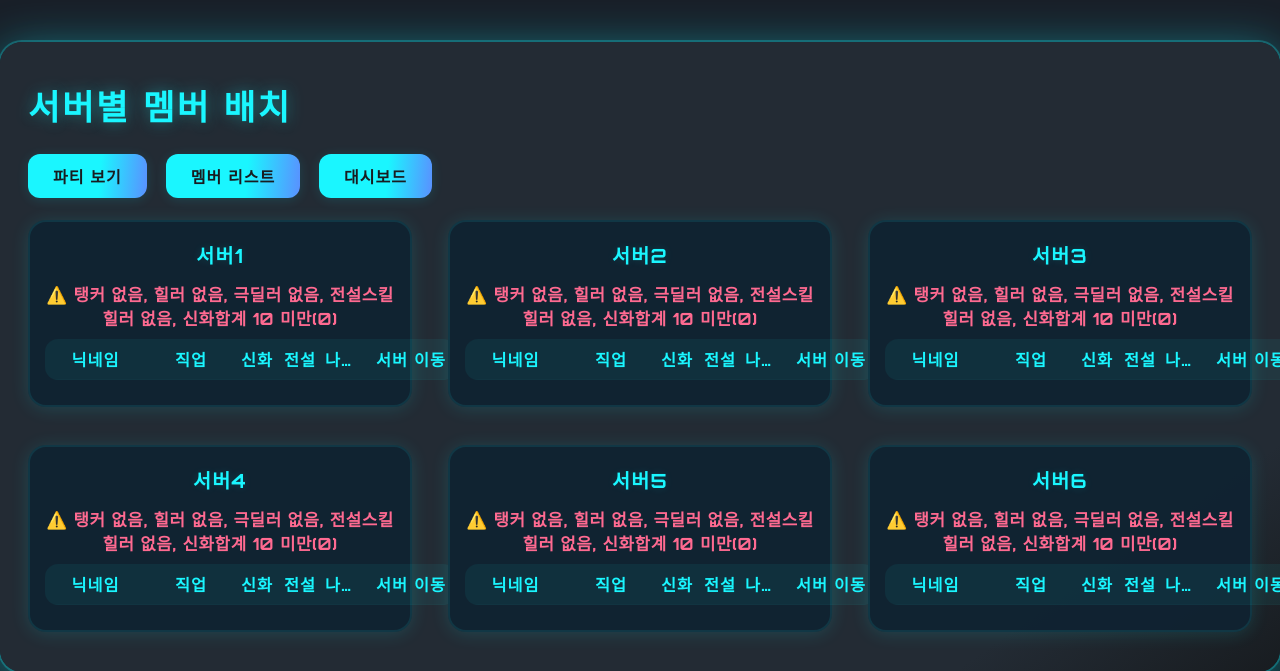
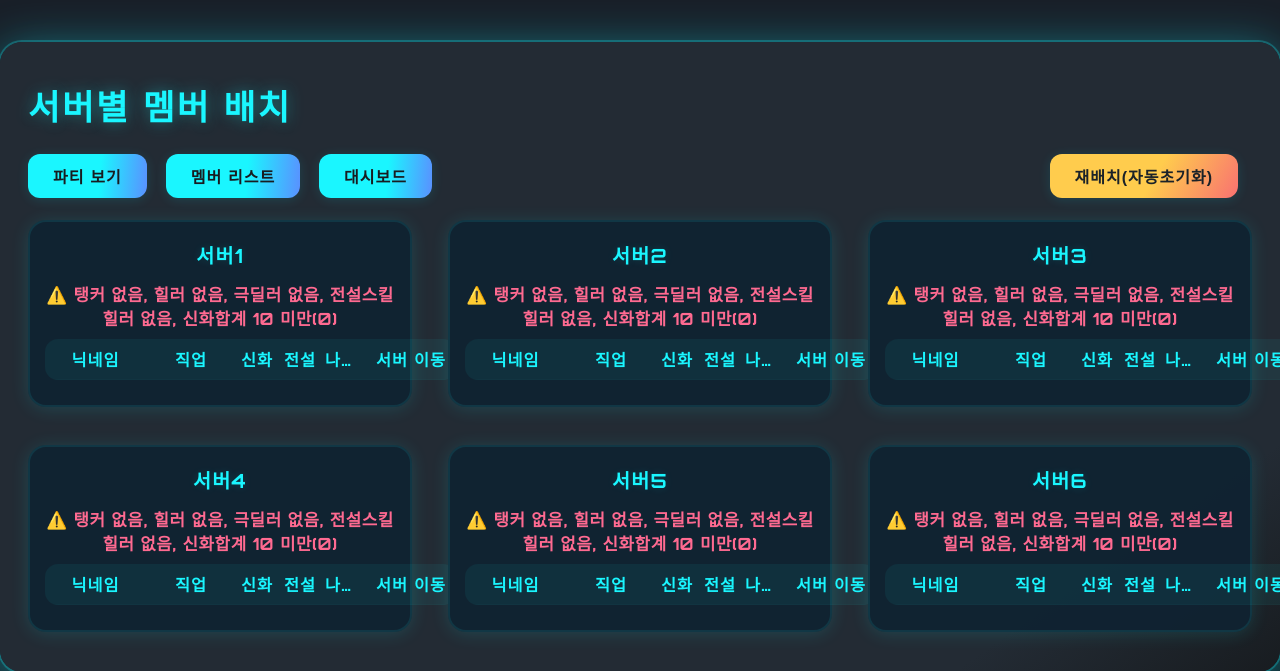
Before and after one commit to gollaman1224/ROYAL, a Flask app: page /servers in a window 1280 px wide. Shown: the top 671 px of the page. Run offline with Flask 3, Linux system fonts and the light colour scheme; the visitor is signed in with stand-in values (Sample User, id 1); lists and menus that the app fills with data are empty.

Commit message:
서버별 멤버 배치 기능, 상태 저장 json 반영

```diff
--- a/app.py
+++ b/app.py
@@ -11,6 +11,7 @@ app.secret_key = os.environ.get("SECRET_KEY", "very_secret_admin_key")
 
 DATA_FILE = "members.json"
 ATTENDANCE_FILE = "attendance.json"
+ASSIGNMENT_FILE = "current_assignment.json"  # ★추가: 서버 배치 현황 저장 파일
 MAX_PER_PARTY = 5
 SERVERS = ["서버1", "서버2", "서버3", "서버4", "서버5", "서버6"]
 ADMIN_CODE = "ROYAL777"
@@ -129,6 +130,21 @@ def strength_score(m):
         score += 0.05
     return score
 
+# -------------------- [서버 배치 상태 저장/불러오기] --------------------
+def load_server_assignment(members):
+    """ current_assignment.json에 저장된 서버 배치를 읽어 멤버에 반영 """
+    if not os.path.exists(ASSIGNMENT_FILE):
+        return
+    assignment = load_json(ASSIGNMENT_FILE, {})
+    for m in members:
+        if m["닉네임"] in assignment:
+            m["서버"] = assignment[m["닉네임"]]
+
+def save_server_assignment(members):
+    """ 현 멤버별 서버 배치만 별도 저장 (닉네임-서버명 맵) """
+    assignment = {m["닉네임"]: m["서버"] for m in members}
+    save_json(ASSIGNMENT_FILE, assignment)
+
 def assign_servers(members):
     healers = [m for m in members if m["직업"] == "디바인캐스터"]
     others = [m for m in members if m["직업"] != "디바인캐스터"]
@@ -142,6 +158,7 @@ def assign_servers(members):
     for idx, member in enumerate(remaining_members):
         member["서버"] = SERVERS[idx % len(SERVERS)]
     save_members(members)
+    save_server_assignment(members)  # ★ 재배치 시 저장!
 
 # -------------------- 멤버 관리 라우트 --------------------
 @app.route("/index")
@@ -200,10 +217,12 @@ def reset_parties():
     assign_servers(members)
     return redirect(url_for("party"))
 
+# -------------------- [서버별 멤버 배치 화면] --------------------
 @app.route("/servers")
 @login_required
 def servers():
     members = load_members()
+    load_server_assignment(members)  # ★저장된 서버 배치 반영(없으면 패스)
     server_allocation = defaultdict(list)
     for m in members:
         server_allocation[m["서버"]].append(m)
@@ -223,13 +242,22 @@ def change_server():
     nick = data.get("nick")
     new_server = data.get("new_server")
     members = load_members()
+    load_server_assignment(members)
     member = next((m for m in members if m["닉네임"] == nick), None)
     if member:
         member["서버"] = new_server
         save_members(members)
+        save_server_assignment(members)  # ★수동 변경시도 저장!
         return jsonify({"success": True})
     else:
         return jsonify({"success": False, "error": "멤버를 찾을 수 없습니다."}), 404
+
+@app.route("/reassign_servers", methods=["POST"])
+@login_required
+def reassign_servers():
+    members = load_members()
+    assign_servers(members)  # ★자동배치 & 저장
+    return jsonify({"success": True})
 
 @app.route("/add")
 @login_required
@@ -322,7 +350,6 @@ def toggle_field():
     save_members(members)
     return jsonify({"success": True})
 
-# -------------------- 달력 & 출석 & 일정 --------------------
 def get_all_dates():
     attendance = load_json(ATTENDANCE_FILE, [])
     return sorted({record["date"] for record in attendance})
@@ -359,7 +386,6 @@ def attendance_manage():
     boss_norm = normalize_boss_name(boss)
     day_attendance = [a for a in attendance if a["date"] == date]
 
-    # ------ 닉네임 검색 기능 ------
     search = request.values.get("search", "").strip()
     filtered_members = members
     if search:
@@ -371,12 +397,10 @@ def attendance_manage():
         form_boss = request.form.get("boss", "")
         form_boss_norm = normalize_boss_name(form_boss)
         form_participants = request.form.getlist("participants")
-        # 삭제
         if action == "delete" and form_boss:
             attendance = [a for a in attendance if not (a["date"] == date and a["time"] == form_time and normalize_boss_name(a["boss"]) == form_boss_norm)]
             save_json(ATTENDANCE_FILE, attendance)
             return redirect(url_for("calendar", date=date))
-        # 저장(추가/수정)
         elif form_boss:
             record = next((a for a in attendance if a["date"] == date and a["time"] == form_time and normalize_boss_name(a["boss"]) == form_boss_norm), None)
             if record:
@@ -384,7 +408,6 @@ def attendance_manage():
             else:
                 attendance.append({"date": date, "time": form_time, "boss": form_boss_norm, "participants": form_participants})
             save_json(ATTENDANCE_FILE, attendance)
-            # 검색어 등 유지해서 다시 이동
             redirect_args = {"date": date, "time": form_time, "boss": form_boss}
             if search:
                 redirect_args["search"] = search
@@ -425,8 +448,6 @@ def save_participant():
         return jsonify({"success": True})
     return jsonify({"success": False})
 
-
-# -------------------- **[참여자 명단 팝업/새 창 라우트]** --------------------
 @app.route("/attendance/participants")
 @login_required
 def attendance_participants():
@@ -442,7 +463,7 @@ def attendance_participants():
         (a for a in attendance if a["date"] == date and a["time"] == time and normalize_boss_name(a["boss"]) == boss_norm),
         None,
     )
-    members = load_members()  # ← 반드시 추가!
+    members = load_members()
 
     if not record:
         return render_template(
@@ -450,7 +471,7 @@ def attendance_participants():
             boss_name=boss,
             date=date,
             time=time,
-            members=members,       # ← 반드시 넘기기
+            members=members,
             participants=[],
         )
     return render_template(
@@ -458,11 +479,10 @@ def attendance_participants():
         boss_name=boss,
         date=date,
         time=time,
-        members=members,          # ← 반드시 넘기기
+        members=members,
         participants=record["participants"],
     )
 
-# -------------------- 랭킹 (주간/월간, 보스별) --------------------
 def get_ranking(start_date, end_date, bosses=None):
     attendance = load_json(ATTENDANCE_FILE, [])
     counter = Counter()
@@ -530,7 +550,6 @@ def boss_schedule():
     attendance_map = {(a["date"], a["time"], normalize_boss_name(a["boss"])): len(a["participants"]) for a in attendance}
     return render_template("boss_schedule.html", schedules=schedules, attendance_map=attendance_map)
 
-# -------------------- 분배 라우트 --------------------
 @app.route("/distribute")
 @login_required
 def distribute():
@@ -540,25 +559,21 @@ def distribute():
 @app.route("/distribute_result", methods=["POST"])
 @login_required
 def distribute_result():
-    members = load_members()  # 전체 멤버 불러오기
+    members = load_members()
 
-    # 폼에서 참석 체크된 닉네임만 추림
     attend_nicks = request.form.getlist("attend")
     item_dia = int(request.form.get("item_dia", 0))
     strong_dia = int(request.form.get("strong_dia", 0))
     healer_bonus = int(request.form.get("heal_bonus", 0))
     myth_unit = int(request.form.get("myth_unit", 0))
 
-    # 분배 대상 멤버만 추림
     target_members = []
     for m in members:
         if m["닉네임"] not in attend_nicks:
             continue
-        # 힐러추가, 신화추가, 기부/감액은 폼에서 받아옴
         healer_extra = int(request.form.get(f"healer_bonus_{m['닉네임']}", 0))
         myth_extra = int(request.form.get(f"myth_bonus_{m['닉네임']}", 0))
         donation = int(request.form.get(f"donation_{m['닉네임']}", 0))
-        # 신화개수는 기본 멤버정보 사용
         myth_count = int(m.get("신화개수", 0))
         is_healer = m["직업"] == "디바인캐스터"
         target_members.append({
@@ -571,7 +586,6 @@ def distribute_result():
         })
 
     n = len(target_members)
-    # 기본 몫 계산
     total_dia = item_dia + strong_dia
     total_healer = sum(x["힐러추가"] for x in target_members)
     total_myth = sum(x["신화추가"] for x in target_members)
@@ -580,11 +594,9 @@ def distribute_result():
     if n > 0:
         base_share = (total_dia - total_healer - total_myth + total_donation) // n
 
-    # 최종 분배금 계산
     for m in target_members:
         m["분배금"] = base_share + m["힐러추가"] + m["신화추가"] - m["기부"]
 
-    # 미참석자
     missed = [m["닉네임"] for m in members if m["닉네임"] not in attend_nicks]
 
     result = {
@@ -603,6 +615,5 @@ def distribute_result():
 def download_attendance():
     return send_file(ATTENDANCE_FILE, as_attachment=True)
 
-# -----------------------------------------------------------
 if __name__ == "__main__":
     app.run(debug=True, port=5000)
--- /dev/null
+++ b/current_assignment.json
@@ -0,0 +1,3 @@
+{
+  "1": "서버1"
+}
--- a/templates/servers.html
+++ b/templates/servers.html
@@ -5,6 +5,7 @@
   <title>서버별 멤버 배치</title>
   <link href="https://fonts.googleapis.com/css2?family=Orbitron:wght@700&display=swap" rel="stylesheet">
   <style>
+    /* (너가 올린 스타일 100% 동일, 생략 없음) */
     body {
       background: linear-gradient(135deg, #191f28 80%, #10141a 100%);
       margin: 0;
@@ -13,12 +14,12 @@
       color: #eaf8ff;
     }
     .server-container {
-      max-width: 1380px;   /* ★ 넉넉하게 넓힘 */
+      max-width: 1380px;
       margin: 42px auto 0 auto;
       background: linear-gradient(145deg, #232b34 85%, #181c20 100%);
       border-radius: 22px;
       box-shadow: 0 8px 48px #11f3ff77, 0 0 0 2px #1af6ff3f;
-      padding: 38px 28px 40px 28px;   /* 더 넉넉하게 */
+      padding: 38px 28px 40px 28px;
       position: relative;
       overflow: hidden;
     }
@@ -60,8 +61,8 @@
     }
     .server-list {
       display: grid;
-      grid-template-columns: repeat(3, 1fr);  /* 항상 3개 */
-      gap: 38px 36px;                        /* 카드 간격 크게 */
+      grid-template-columns: repeat(3, 1fr);
+      gap: 38px 36px;
       margin-top: 10px;
       justify-items: stretch;
       align-items: start;
@@ -190,6 +191,8 @@
       <a href="{{ url_for('party') }}" class="server-btn">파티 보기</a>
       <a href="{{ url_for('index') }}" class="server-btn">멤버 리스트</a>
       <a href="{{ url_for('dashboard') }}" class="server-btn">대시보드</a>
+      <!-- ★ 재배치 버튼 추가 -->
+      <button id="reassign-btn" class="server-btn" style="float:right;background:linear-gradient(120deg,#ffcc4d 55%,#f87171 100%);color:#1b2228;font-weight:900;">재배치(자동초기화)</button>
     </div>
     <div class="server-list">
       {% for server in servers %}
@@ -278,6 +281,7 @@
     </div>
   </div>
   <script>
+    // 서버 이동 (수동 변경)
     document.querySelectorAll('.server-select').forEach(select => {
       select.addEventListener('change', function() {
         const nick = this.getAttribute('data-nick');
@@ -298,6 +302,22 @@
         .catch(() => alert('서버와 통신 실패'));
       });
     });
+
+    // "재배치" 버튼 (자동 배치/초기화)
+    document.getElementById('reassign-btn').onclick = function() {
+      if(confirm('서버 멤버 배치를 자동으로 재배치합니다.\n기존 배치는 모두 초기화됩니다.\n계속하시겠습니까?')) {
+        fetch('{{ url_for("reassign_servers") }}', {
+          method: 'POST',
+          headers: {'Content-Type': 'application/json'}
+        })
+        .then(res => res.json())
+        .then(data => {
+          if(data.success) location.reload();
+          else alert('재배치 실패');
+        })
+        .catch(() => alert('서버와 통신 실패'));
+      }
+    };
   </script>
 </body>
 </html>
```
